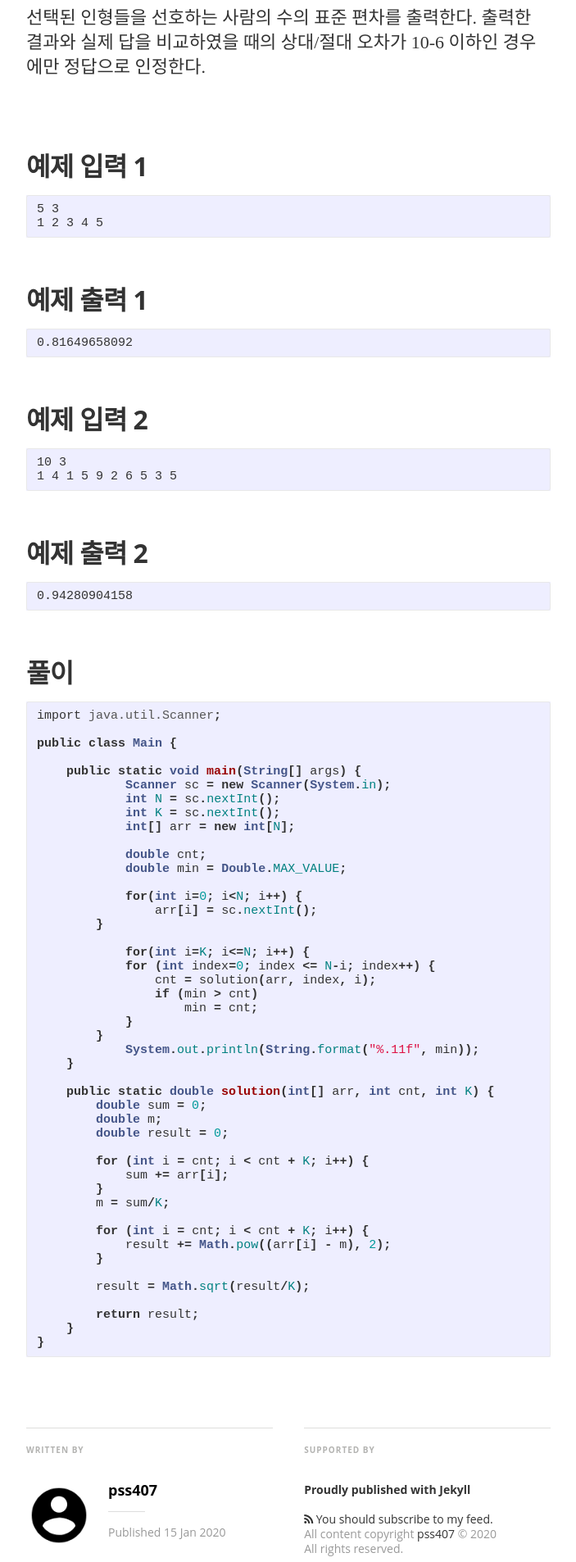
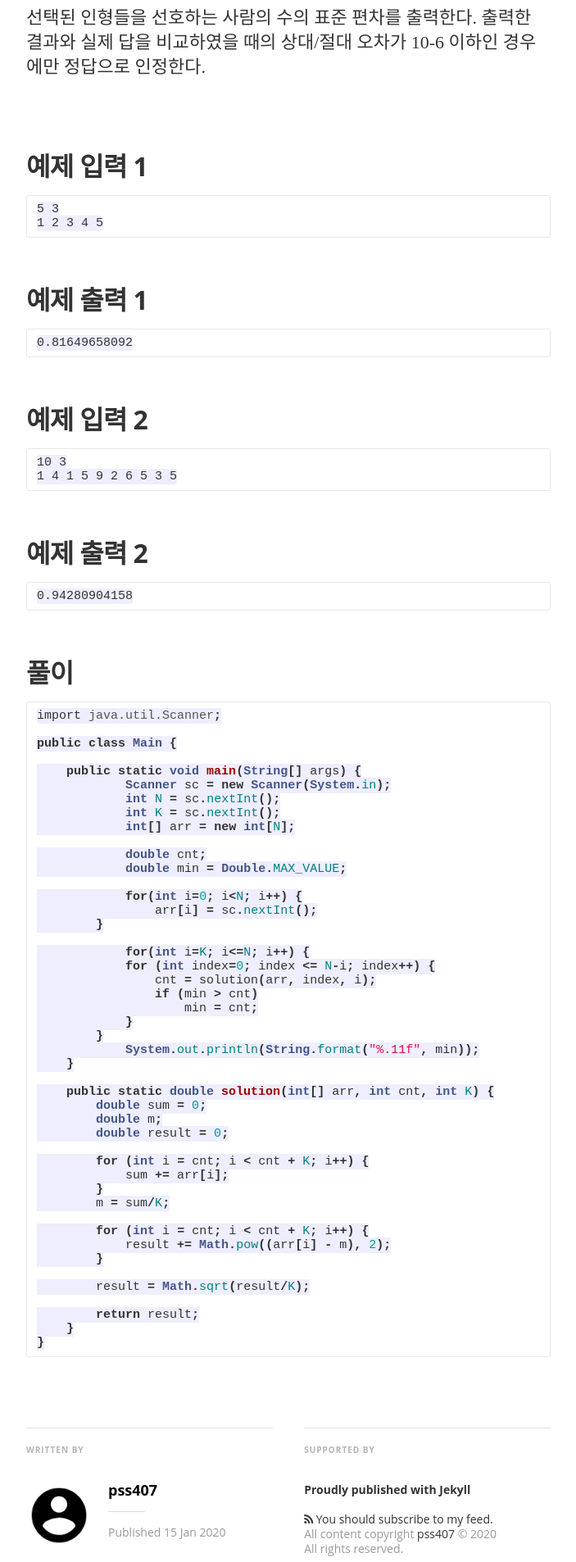
Before and after one commit to pss407/pss407.github.io, a Jekyll site: the page built from _posts/2020-01-22-백준.markdown, in a window 1280 px wide. Shown: the part 2341-4247 px from the top of the page at 82% size, without its empty margins (288-991 px from the left). Built offline with Jekyll 4.4.1, drawn with Linux system fonts in a browser that asks for light colours; nearby versions of some CDN libraries; some web fonts are replaced.

Commit message:
Update _syntax-highlighting.scss

```diff
--- a/_sass/_syntax-highlighting.scss
+++ b/_sass/_syntax-highlighting.scss
@@ -6,7 +6,7 @@
     @extend %vertical-rhythm;
 
     .highlighter-rouge & {
-      background: #eef;
+      background: #fff;
     }
 
     .c     { color: #998; font-style: italic } // Comment
```
